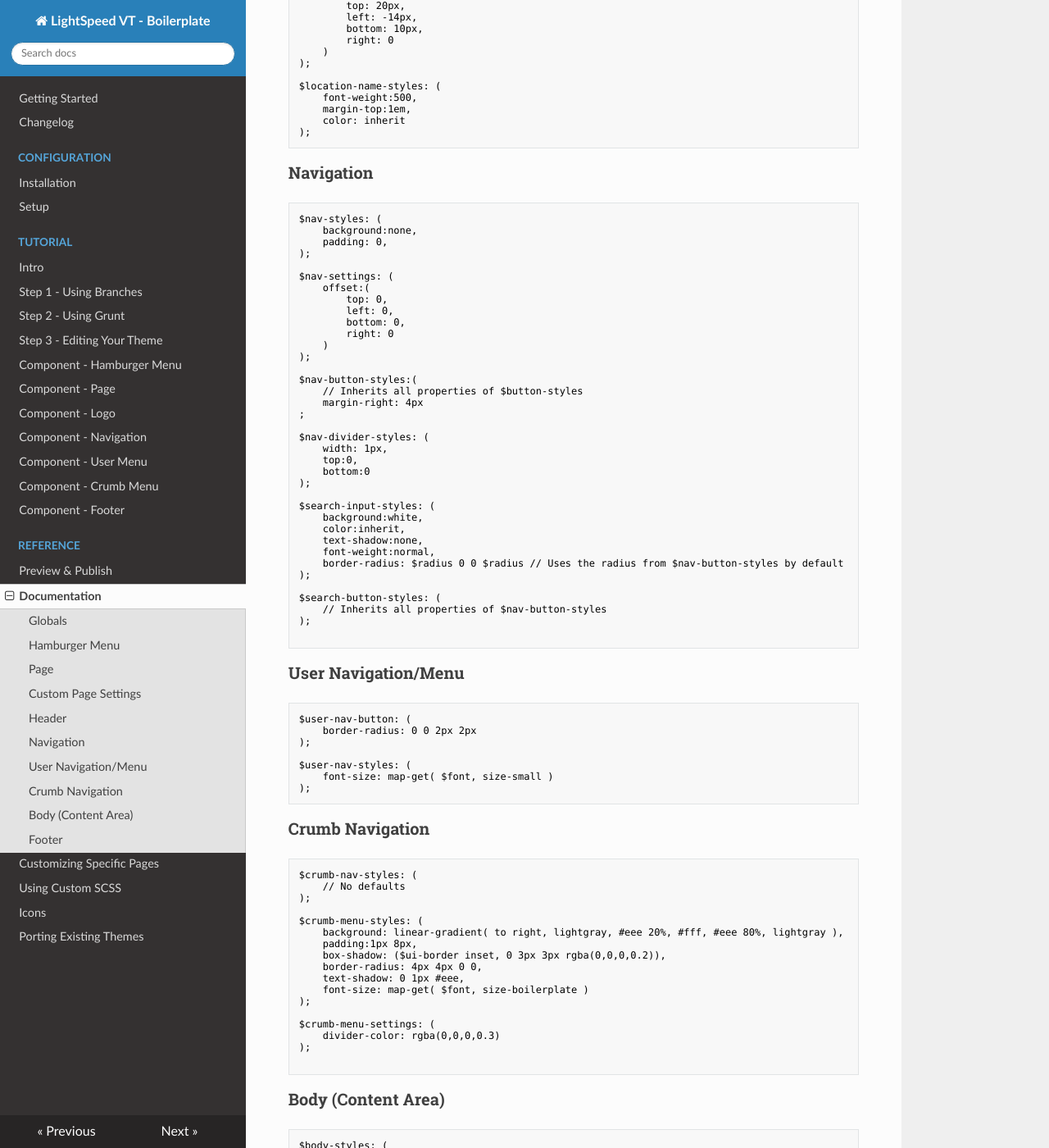
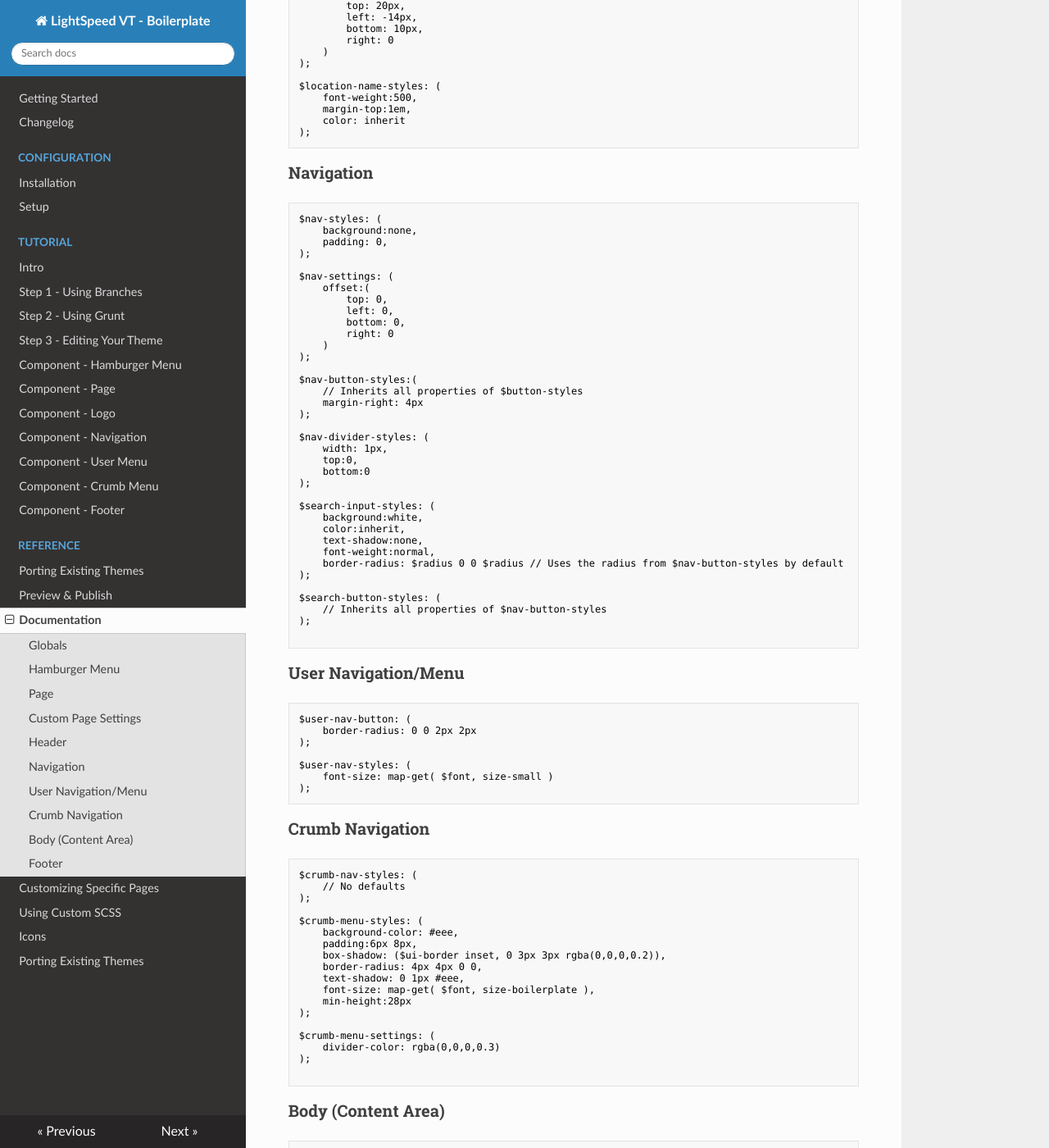
Before and after one commit to lightspeedvt/lsvt-docs, an MkDocs documentation site: the page built from docs/boilerplate/docs.md, in a window 1280 px wide and 1400 px high, scrolled down 1475 px. Shown: the whole window at 82% size. Built offline with MkDocs 1.6.1, drawn with Linux system fonts in a browser that asks for light colours; nearby versions of some CDN libraries; old or Windows-style settings are respelled for this version of MkDocs; some of the changed text lies outside the part shown.

```diff
--- a/docs/boilerplate/docs.md
+++ b/docs/boilerplate/docs.md
@@ -113,7 +113,7 @@
 $nav-button-styles:(
     // Inherits all properties of $button-styles
     margin-right: 4px
-;
+);
 
 $nav-divider-styles: (
     width: 1px,
@@ -155,12 +155,13 @@
 );
 
 $crumb-menu-styles: (
-    background: linear-gradient( to right, lightgray, #eee 20%, #fff, #eee 80%, lightgray ),
-    padding:1px 8px,
+    background-color: #eee,
+    padding:6px 8px,
     box-shadow: ($ui-border inset, 0 3px 3px rgba(0,0,0,0.2)),
     border-radius: 4px 4px 0 0,
     text-shadow: 0 1px #eee,
-    font-size: map-get( $font, size-boilerplate )
+    font-size: map-get( $font, size-boilerplate ),
+    min-height:28px
 );
 
 $crumb-menu-settings: (
@@ -186,7 +187,7 @@
 );
 
 $body-footer-styles: (
-    background: linear-gradient( to right, lightgray, #eee 20%, #fff, #eee 80%, lightgray ),
+    background-color: #eee,
     height: 14px,
     box-shadow: $ui-border inset,
     border-radius: 0 0 4px 4px
--- a/mkdocs.yml
+++ b/mkdocs.yml
@@ -18,6 +18,7 @@
 - ['boilerplate/tutorial-crumbs.md', 'Tutorial', 'Component - Crumb Menu']
 - ['boilerplate/tutorial-footer.md', 'Tutorial', 'Component - Footer']
 # Documentation
+- ['boilerplate/porting.md', 'Reference', 'Porting Existing Themes']
 - ['boilerplate/publishing.md', 'Reference', 'Preview & Publish']
 - ['boilerplate/docs.md', 'Reference', 'Documentation']
 - ['boilerplate/specific-pages.md', 'Reference', 'Customizing Specific Pages']
```
Also changed, not shown: docs/boilerplate/tutorial-crumbs.md (+9 -0 lines), docs/boilerplate/tutorial-footer.md (+9 -0 lines), docs/changelog.md (+6 -0 lines).
